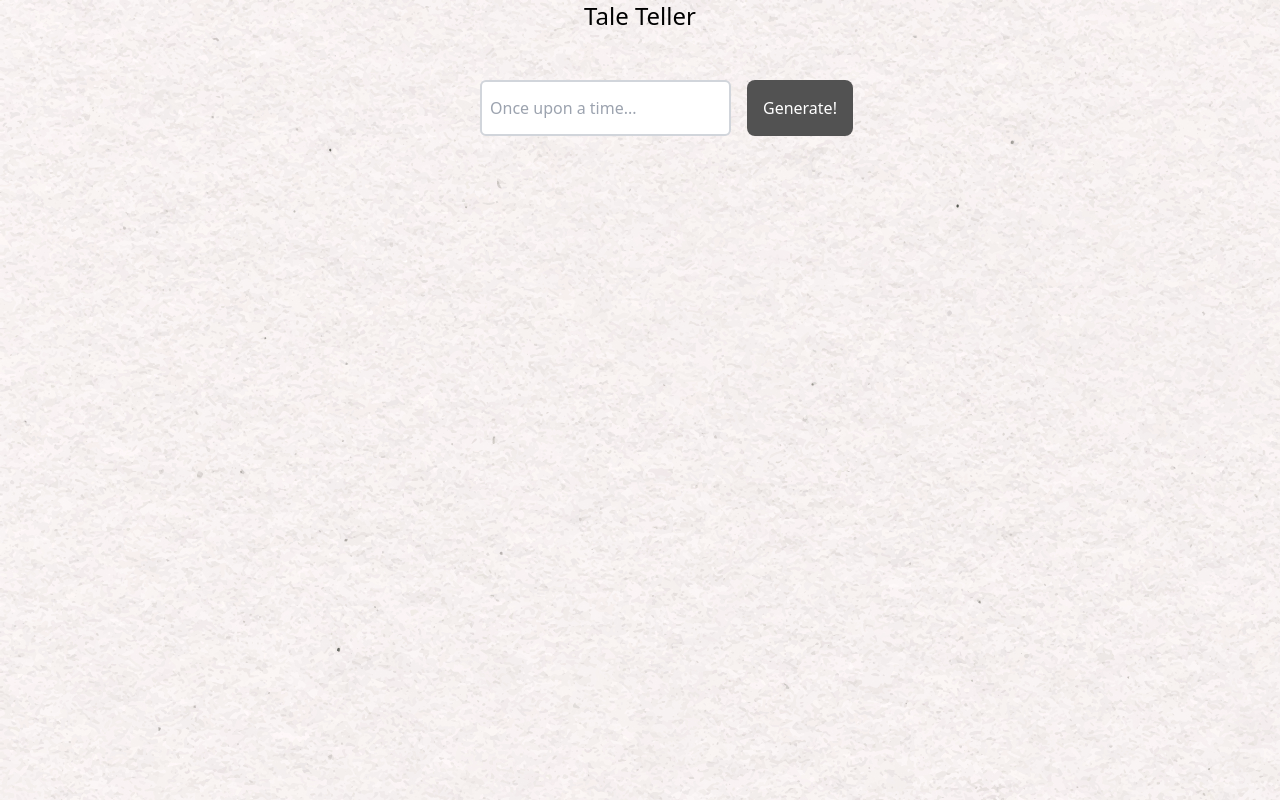
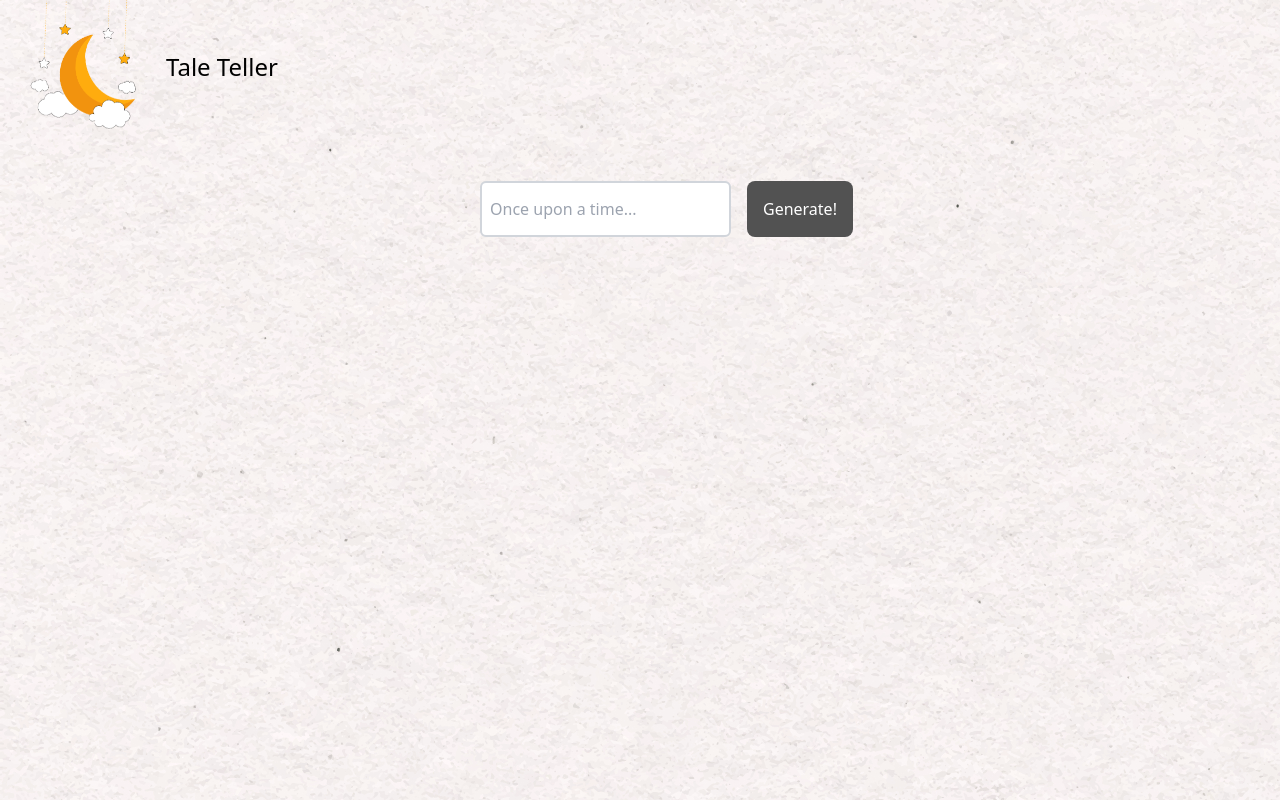
Before and after one commit to ivsantos/tale-teller, a Next.js app: page / in a window 1280 px wide. Built offline with nearby package versions, Linux system fonts and the light colour scheme.

Commit message:
feat: Add moon to header with wiggle animation

```diff
--- a/src/app/components/Header/Header.tsx
+++ b/src/app/components/Header/Header.tsx
@@ -1,12 +1,22 @@
+import Image from 'next/image';
 import Link from 'next/link';
+import MoonImage from '@/images/moon.png';
 
 export default function Header() {
   return (
-    <header className="place-content-center grid gap-4 mx-4 mb-12 text-center">
+    <header className="grid gap-4 mx-4 mb-12 text-center">
       <nav>
         <ul>
-          <li>
-            <Link href="/">
+          <li className="flex items-center">
+            <Image
+              alt="Moon"
+              className="animate-wiggle -mt-2"
+              src={MoonImage}
+              priority
+              width={150}
+              height={150}
+            />
+            <Link href="/" title="Back to homepage">
               <h1 className="text-2xl">Tale Teller</h1>
             </Link>
           </li>
--- a/tailwind.config.js
+++ b/tailwind.config.js
@@ -6,6 +6,15 @@ module.exports = {
       backgroundImage: {
         background: "url('/assets/images/background.png')",
       },
+      keyframes: {
+        wiggle: {
+          '0%, 100%': { transform: 'rotate(-4deg)' },
+          '50%': { transform: 'rotate(4deg)' },
+        },
+      },
+      animation: {
+        wiggle: 'wiggle 3s ease-in-out infinite',
+      },
     },
   },
   plugins: [],
--- a/tsconfig.json
+++ b/tsconfig.json
@@ -21,6 +21,7 @@
     ],
     "baseUrl": ".",
     "paths": {
+      "@/images/*": ["./public/assets/images/*"],
       "@/components/*": ["./src/app/components/*"],
     }
   },
```
Also changed, not shown: public/assets/images/moon.png (added).
